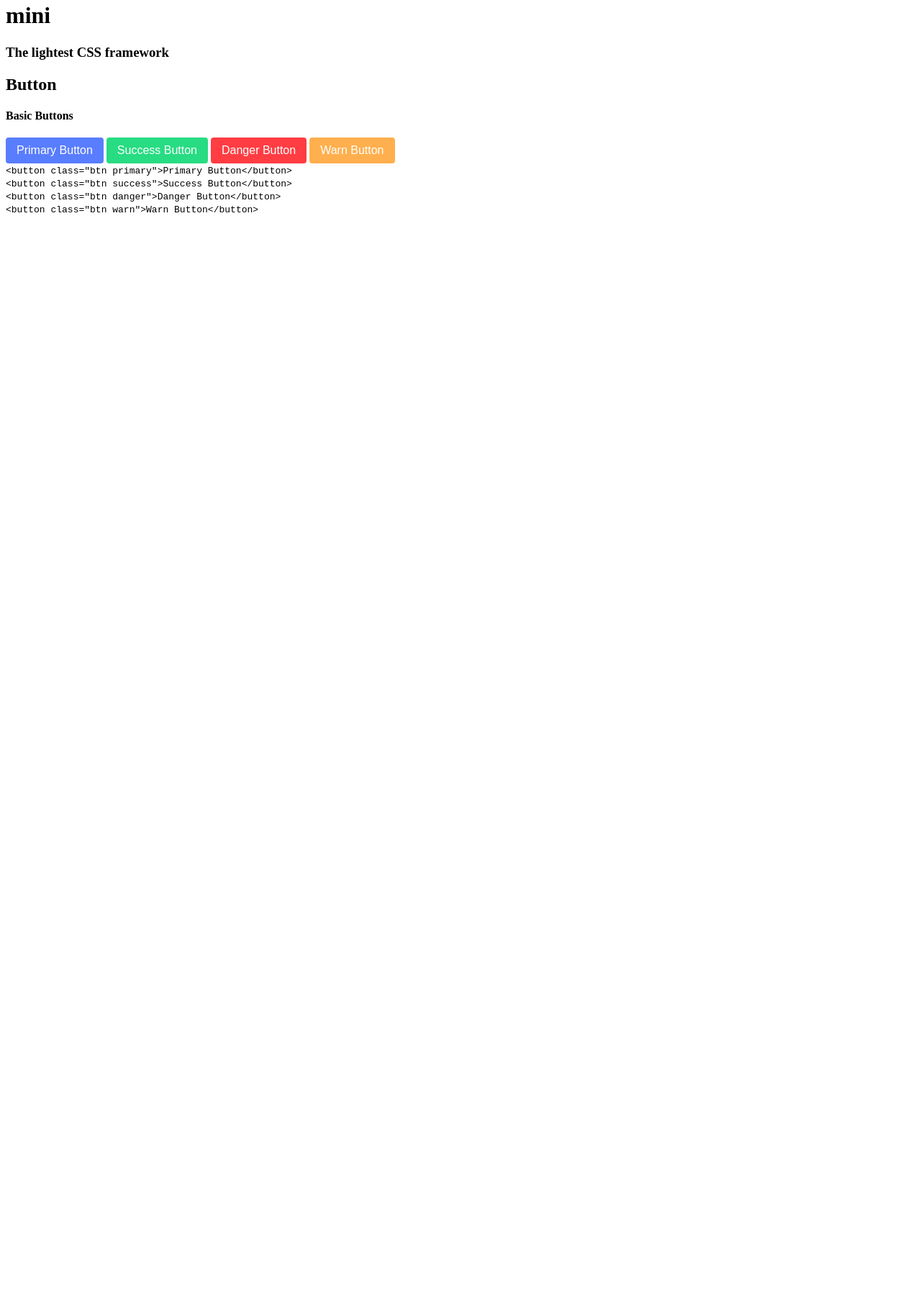
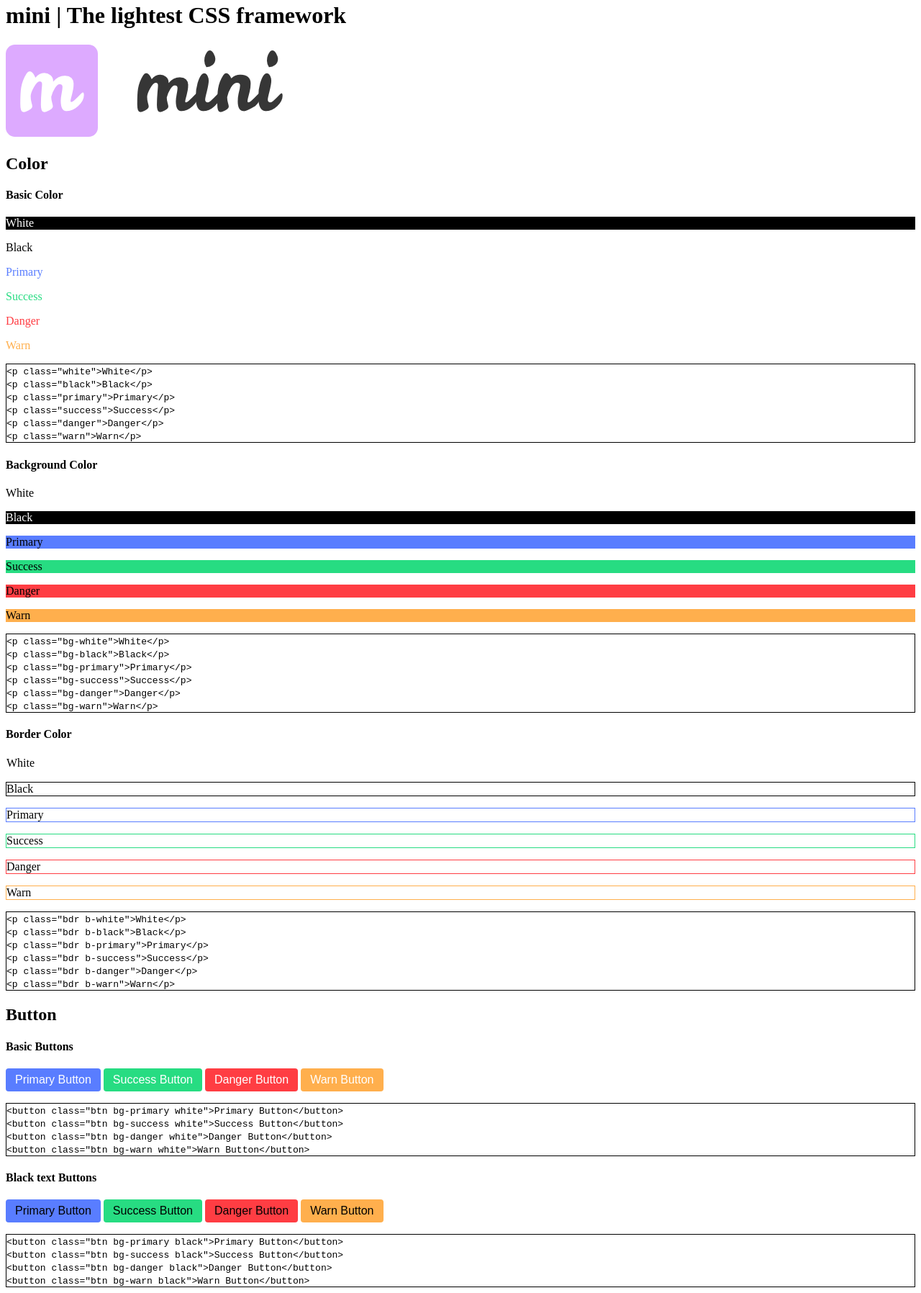
Before and after one commit to tpps88206/mini, a website: page index.html in a window 1280 px wide. Shown: the part 18-1814 px from the top of the page at 72% size. Before the commit the page ends 800 px from the top, so only its background shows below. Drawn offline with Linux system fonts and the light colour scheme.

Commit message:
Add classes : margin, padding and color

```diff
--- a/index.html
+++ b/index.html
@@ -2,33 +2,107 @@
 <html>
 <head>
     <meta charset="utf-8">
+    <link rel="icon" href="favicon.ico">
     <link rel="stylesheet" href="src/mini.css">
     <title>mini | The lightest CSS framework</title>
 </head>
 <body>
 <div>
-    <h1>mini</h1>
-    <h3>The lightest CSS framework</h3>
+    <h1>mini | The lightest CSS framework</h1>
+    <img src="logo.png" alt="Logo">
+</div>
+<div>
+    <h2>Color</h2>
+    <div>
+        <h4>Basic Color</h4>
+        <p class="white bg-black">White</p>
+        <p class="black">Black</p>
+        <p class="primary">Primary</p>
+        <p class="success">Success</p>
+        <p class="danger">Danger</p>
+        <p class="warn">Warn</p>
+        <div class="bdr b-black mt-2">
+            <code>
+                <span><</span><span>p class="white">White<</span><span>/p></span><br>
+                <span><</span><span>p class="black">Black<</span><span>/p></span><br>
+                <span><</span><span>p class="primary">Primary<</span><span>/p></span><br>
+                <span><</span><span>p class="success">Success<</span><span>/p></span><br>
+                <span><</span><span>p class="danger">Danger<</span><span>/p></span><br>
+                <span><</span><span>p class="warn">Warn<</span><span>/p></span>
+            </code>
+        </div>
+    </div>
+    <div>
+        <h4>Background Color</h4>
+        <p class="bg-white">White</p>
+        <p class="bg-black white">Black</p>
+        <p class="bg-primary">Primary</p>
+        <p class="bg-success">Success</p>
+        <p class="bg-danger">Danger</p>
+        <p class="bg-warn">Warn</p>
+        <div class="bdr b-black mt-2">
+            <code>
+                <span><</span><span>p class="bg-white">White<</span><span>/p></span><br>
+                <span><</span><span>p class="bg-black">Black<</span><span>/p></span><br>
+                <span><</span><span>p class="bg-primary">Primary<</span><span>/p></span><br>
+                <span><</span><span>p class="bg-success">Success<</span><span>/p></span><br>
+                <span><</span><span>p class="bg-danger">Danger<</span><span>/p></span><br>
+                <span><</span><span>p class="bg-warn">Warn<</span><span>/p></span>
+            </code>
+        </div>
+    </div>
+    <div>
+        <h4>Border Color</h4>
+        <p class="bdr b-white">White</p>
+        <p class="bdr b-black">Black</p>
+        <p class="bdr b-primary">Primary</p>
+        <p class="bdr b-success">Success</p>
+        <p class="bdr b-danger">Danger</p>
+        <p class="bdr b-warn">Warn</p>
+        <div class="bdr b-black mt-2">
+            <code>
+                <span><</span><span>p class="bdr b-white">White<</span><span>/p></span><br>
+                <span><</span><span>p class="bdr b-black">Black<</span><span>/p></span><br>
+                <span><</span><span>p class="bdr b-primary">Primary<</span><span>/p></span><br>
+                <span><</span><span>p class="bdr b-success">Success<</span><span>/p></span><br>
+                <span><</span><span>p class="bdr b-danger">Danger<</span><span>/p></span><br>
+                <span><</span><span>p class="bdr b-warn">Warn<</span><span>/p></span>
+            </code>
+        </div>
+    </div>
 </div>
 <div>
     <h2>Button</h2>
-</div>
-<div>
-    <h4>Basic Buttons</h4>
-</div>
-<div>
-    <button class="btn primary">Primary Button</button>
-    <button class="btn success">Success Button</button>
-    <button class="btn danger">Danger Button</button>
-    <button class="btn warn">Warn Button</button>
-</div>
-<div>
-    <code>
-        <span><</span><span>button class="btn primary">Primary Button<</span><span>/button></span><br>
-        <span><</span><span>button class="btn success">Success Button<</span><span>/button></span><br>
-        <span><</span><span>button class="btn danger">Danger Button<</span><span>/button></span><br>
-        <span><</span><span>button class="btn warn">Warn Button<</span><span>/button></span>
-    </code>
+    <div>
+        <h4>Basic Buttons</h4>
+        <button class="btn bg-primary white">Primary Button</button>
+        <button class="btn bg-success white">Success Button</button>
+        <button class="btn bg-danger white">Danger Button</button>
+        <button class="btn bg-warn white">Warn Button</button>
+        <div class="bdr b-black mt-2">
+            <code>
+                <span><</span><span>button class="btn bg-primary white">Primary Button<</span><span>/button></span><br>
+                <span><</span><span>button class="btn bg-success white">Success Button<</span><span>/button></span><br>
+                <span><</span><span>button class="btn bg-danger white">Danger Button<</span><span>/button></span><br>
+                <span><</span><span>button class="btn bg-warn white">Warn Button<</span><span>/button></span>
+            </code>
+        </div>
+    </div>
+    <div>
+        <h4>Black text Buttons</h4>
+        <button class="btn bg-primary black">Primary Button</button>
+        <button class="btn bg-success black">Success Button</button>
+        <button class="btn bg-danger black">Danger Button</button>
+        <button class="btn bg-warn black">Warn Button</button>
+        <div class="bdr b-black mt-2">
+            <code>
+                <span><</span><span>button class="btn bg-primary black">Primary Button<</span><span>/button></span><br>
+                <span><</span><span>button class="btn bg-success black">Success Button<</span><span>/button></span><br>
+                <span><</span><span>button class="btn bg-danger black">Danger Button<</span><span>/button></span><br>
+                <span><</span><span>button class="btn bg-warn black">Warn Button<</span><span>/button></span>
+            </code>
+        </div>
+    </div>
 </div>
 </body>
 </html>
--- a/package.json
+++ b/package.json
@@ -1,6 +1,6 @@
 {
   "name": "@tpps88206/mini",
-  "version": "1.0.1",
+  "version": "1.0.2",
   "description": "The lightest CSS framework.",
   "main": "dist/mini.min.css",
   "scripts": {
--- a/src/mini.css
+++ b/src/mini.css
@@ -5,29 +5,235 @@
     --warn-color: #ffaf4d;
 }
 
-.btn.warn {
-    color: white;
-    background: var(--warn-color);
-    border: solid var(--warn-color);
+/*general-color*/
+
+.white {
+    color: white !important
 }
 
-.btn.danger {
-    color: white;
-    background: var(--danger-color);
-    border: solid var(--danger-color);
+.black {
+    color: black !important
 }
 
-.btn.success {
-    color: white;
-    background: var(--success-color);
-    border: solid var(--success-color);
+.warn {
+    color: var(--warn-color) !important
 }
 
-.btn.primary {
-    color: white;
-    background: var(--primary-color);
-    border: solid var(--primary-color);
+.danger {
+    color: var(--danger-color) !important
 }
+
+.success {
+    color: var(--success-color) !important
+}
+
+.primary {
+    color: var(--primary-color) !important
+}
+
+.bg-white {
+    background-color: white !important
+}
+
+.bg-black {
+    background-color: black !important
+}
+
+.bg-warn {
+    background-color: var(--warn-color) !important
+}
+
+.bg-danger {
+    background-color: var(--danger-color) !important
+}
+
+.bg-success {
+    background-color: var(--success-color) !important
+}
+
+.bg-primary {
+    background-color: var(--primary-color) !important
+}
+
+.b-white {
+    border-color: white !important
+}
+
+.b-black {
+    border-color: black !important
+}
+
+.b-warn {
+    border-color: var(--warn-color) !important
+}
+
+.b-danger {
+    border-color: var(--danger-color) !important
+}
+
+.b-success {
+    border-color: var(--success-color) !important
+}
+
+.b-primary {
+    border-color: var(--primary-color) !important
+}
+
+/*margin*/
+
+.m-0 {
+    margin: 0
+}
+
+.m-1 {
+    margin: .5em
+}
+
+.m-2 {
+    margin: 1em
+}
+
+.m-3 {
+    margin: 2em
+}
+
+.m-4 {
+    margin: 4em
+}
+
+.m-a {
+    margin: auto
+}
+
+.mt-0 {
+    margin-top: 0
+}
+
+.mt-1 {
+    margin-top: .5em
+}
+
+.mt-2 {
+    margin-top: 1em
+}
+
+.mt-3 {
+    margin-top: 2em
+}
+
+.mt-4 {
+    margin-top: 4em
+}
+
+.mt-a {
+    margin-top: auto
+}
+
+.mr-0 {
+    margin-right: 0
+}
+
+.mr-1 {
+    margin-right: .5em
+}
+
+.mr-2 {
+    margin-right: 1em
+}
+
+.mr-3 {
+    margin-right: 2em
+}
+
+.mr-4 {
+    margin-right: 4em
+}
+
+.mr-a {
+    margin-right: auto
+}
+
+.mb-0 {
+    margin-bottom: 0
+}
+
+.mb-1 {
+    margin-bottom: .5em
+}
+
+.mb-2 {
+    margin-bottom: 1em
+}
+
+.mb-3 {
+    margin-bottom: 2em
+}
+
+.mb-4 {
+    margin-bottom: 4em
+}
+
+.mb-a {
+    margin-bottom: auto
+}
+
+.ml-0 {
+    margin-left: 0
+}
+
+.ml-1 {
+    margin-left: .5em
+}
+
+.ml-2 {
+    margin-left: 1em
+}
+
+.ml-3 {
+    margin-left: 2em
+}
+
+.ml-4 {
+    margin-left: 4em
+}
+
+.ml-a {
+    margin-left: auto
+}
+
+/*padding*/
+
+.p-0 {
+    padding: 0
+}
+
+.p-1 {
+    padding: .5em
+}
+
+.p-2 {
+    padding: 1em
+}
+
+.p-3 {
+    padding: 2em
+}
+
+.p-4 {
+    padding: 4em
+}
+
+.p-a {
+    padding: auto
+}
+
+/*border*/
+
+.bdr {
+    border: 1px solid
+}
+
+/*button*/
 
 .btn {
     cursor: pointer;
```
Also changed, not shown: README.md, favicon.ico (added), logo.png (added), 1 other file.
